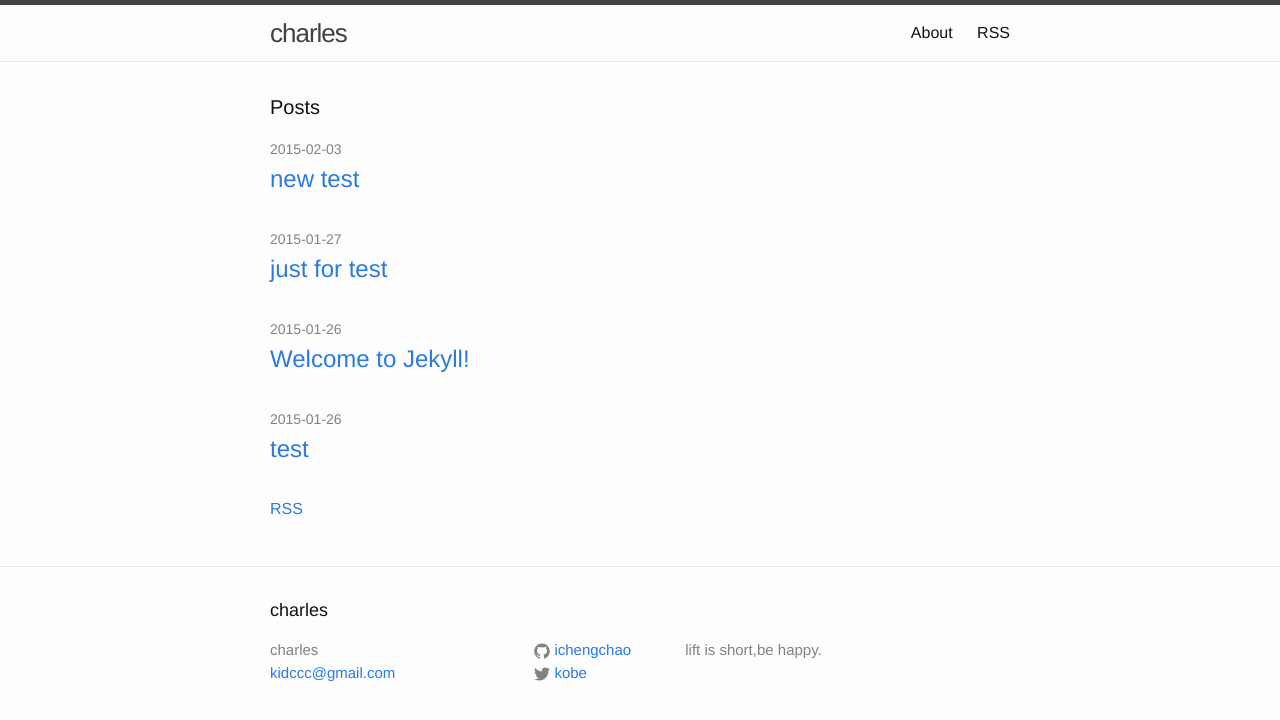
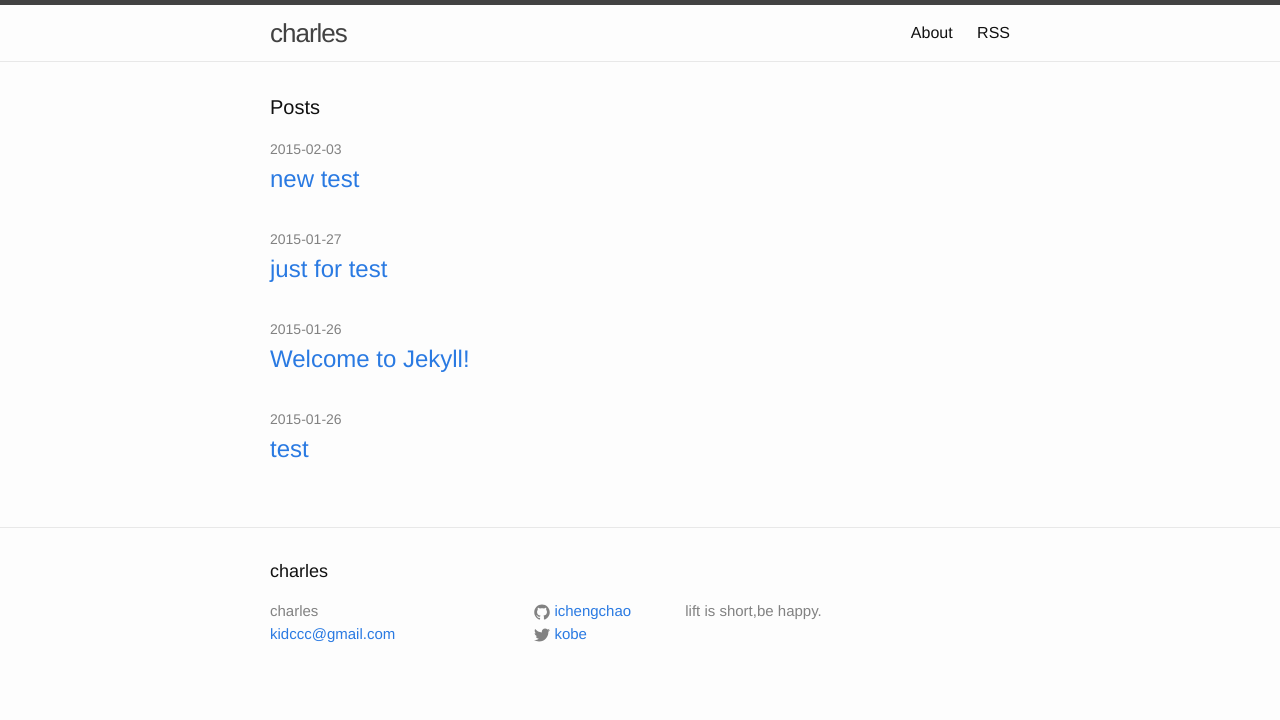
Before and after one commit to ichengchao/ichengchao.github.io, a Jekyll site: the page built from index.html, in a window 1280 px wide. Shown: the top 720 px of the page. Built offline with Jekyll 4.4.1, drawn with Linux system fonts in a browser that asks for light colours.

Commit message:
update layout

```diff
--- a/index.html
+++ b/index.html
@@ -17,7 +17,4 @@ layout: default
       </li>
     {% endfor %}
   </ul>
-
-  <p class="rss-subscribe"><a href="{{ "/feed.xml" | prepend: site.baseurl }}">RSS</a></p>
-
 </div>
```
